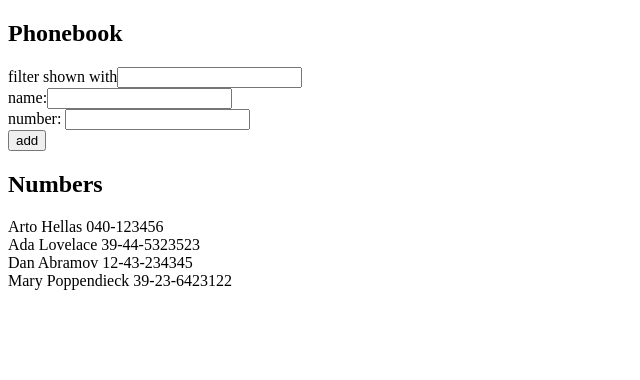
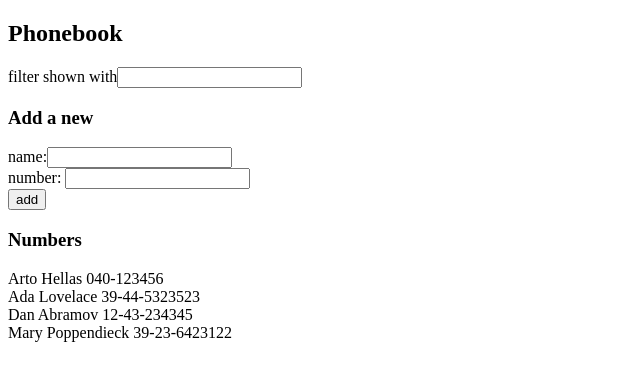
Before and after one commit to viktorsvider/fullstackopen, a React (Vite) app in the folder part2/phonebook/: page / in a window 1280 px wide. Shown: the top 380 px of the page, without its empty margins (0-640 px from the left). Built offline with nearby package versions, Linux system fonts and the light colour scheme.

Commit message:
add part 2.10

```diff
--- a/part2/phonebook/src/App.jsx
+++ b/part2/phonebook/src/App.jsx
@@ -1,4 +1,7 @@
 import { useState } from "react";
+import Filter from "./components/Filter";
+import PersonForm from "./components/PersonForm";
+import Persons from "./components/Persons";
 
 const App = () => {
   const [persons, setPersons] = useState([
@@ -44,32 +47,19 @@ const App = () => {
   return (
     <div>
       <h2>Phonebook</h2>
-      <div>
-        filter shown with
-        <input value={newFilter} onChange={handleFilterChange} />
-      </div>
-      <form onSubmit={addPerson}>
-        <div>
-          name:
-          <input value={newName} onChange={handleNameChange} />
-        </div>
-        <div>
-          number: <input value={newNumber} onChange={handleNumberChange} />
-        </div>
-        <div>
-          <button type="submit">add</button>
-        </div>
-      </form>
-      <h2>Numbers</h2>
-      <div>
-        {persons
-          .filter((person) => person.name.includes(newFilter))
-          .map((person) => (
-            <div key={person.name}>
-              {person.name} {person.number}
-            </div>
-          ))}
-      </div>
+      <Filter filter={newFilter} handleFilterChange={handleFilterChange} />
+
+      <h3>Add a new</h3>
+      <PersonForm
+        addPerson={addPerson}
+        name={newName}
+        number={newNumber}
+        handleNameChange={handleNameChange}
+        handleNumberChange={handleNumberChange}
+      />
+
+      <h3>Numbers</h3>
+      <Persons persons={persons} filter={newFilter} />
     </div>
   );
 };
--- /dev/null
+++ b/part2/phonebook/src/components/Filter.jsx
@@ -0,0 +1,10 @@
+const Filter = ({ filter, handleFilterChange }) => {
+  return (
+    <div>
+      filter shown with
+      <input value={filter} onChange={handleFilterChange} />
+    </div>
+  );
+};
+
+export default Filter;
--- /dev/null
+++ b/part2/phonebook/src/components/PersonForm.jsx
@@ -0,0 +1,26 @@
+import { useState } from "react";
+
+const PersonForm = ({
+  name,
+  number,
+  addPerson,
+  handleNameChange,
+  handleNumberChange,
+}) => {
+  return (
+    <form onSubmit={addPerson}>
+      <div>
+        name:
+        <input value={name} onChange={handleNameChange} />
+      </div>
+      <div>
+        number: <input value={number} onChange={handleNumberChange} />
+      </div>
+      <div>
+        <button type="submit">add</button>
+      </div>
+    </form>
+  );
+};
+
+export default PersonForm;
--- /dev/null
+++ b/part2/phonebook/src/components/Persons.jsx
@@ -0,0 +1,15 @@
+const Persons = ({ persons, filter }) => {
+  return (
+    <div>
+      {persons
+        .filter((person) => person.name.includes(filter))
+        .map((person) => (
+          <div key={person.name}>
+            {person.name} {person.number}
+          </div>
+        ))}
+    </div>
+  );
+};
+
+export default Persons;
```
